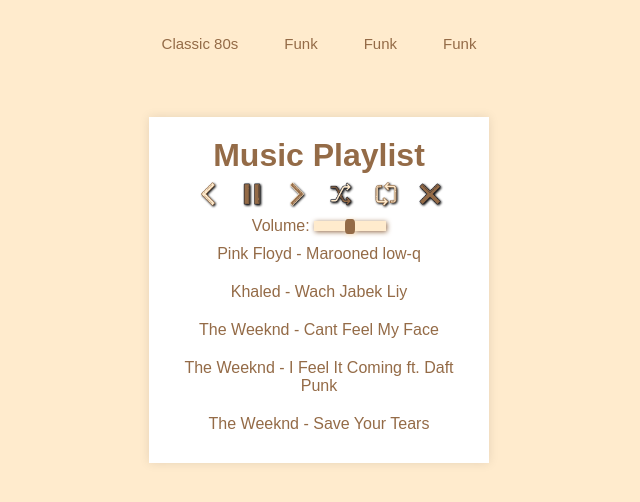
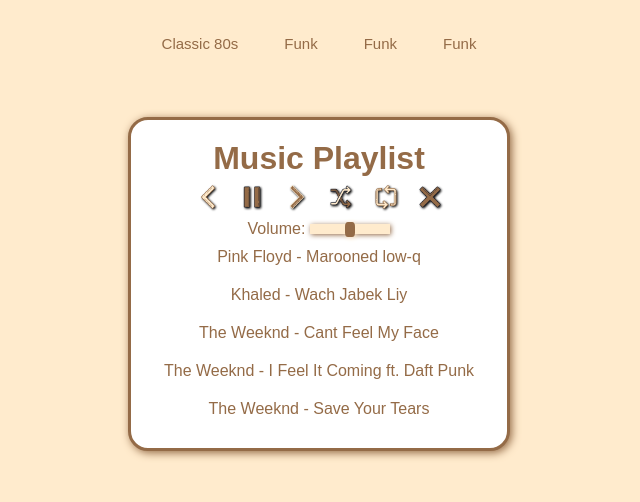
Before and after one commit to EnissayCula/qhiwa, a PHP site: page /playlist-ms.html in a window 1280 px wide. Shown: the top 502 px of the page, without its empty margins (321-961 px from the left). Run offline with PHP 8.4, Linux system fonts and the light colour scheme.

Commit message:
update css playlist

```diff
--- a/styles/playlist-ms.css
+++ b/styles/playlist-ms.css
@@ -1,9 +1,11 @@
 .player-container {
-    max-width: 300px;
+    border: 3px solid;
+    border-radius: 20px;
+    max-width: 336px;
     margin: 50px auto;
     padding: 20px;
     background-color: #fff;
-    box-shadow: 0px 0px 10px rgba(0, 0, 0, 0.1);
+    box-shadow: 2px 2px 9px var(--ColorBrown);
     text-align: center;
 }
 
```
Also changed, not shown: 3 other files.
